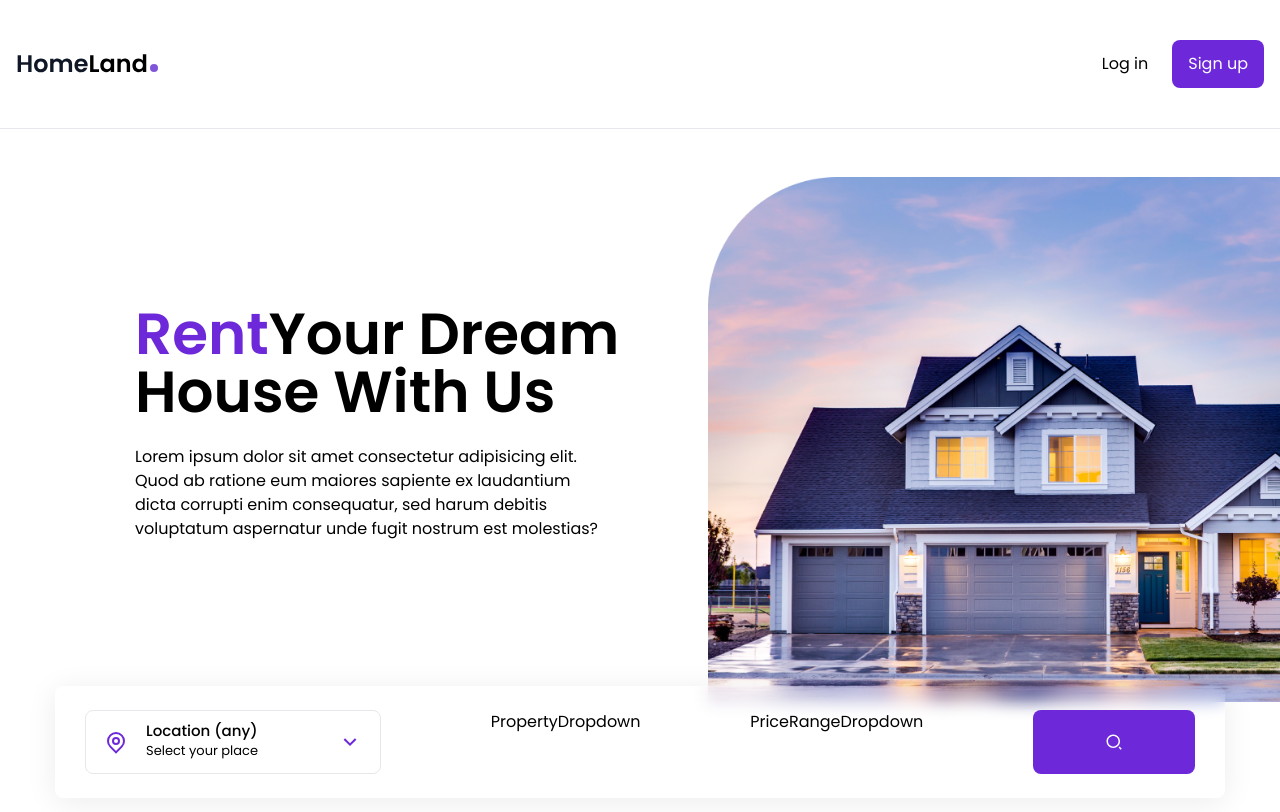
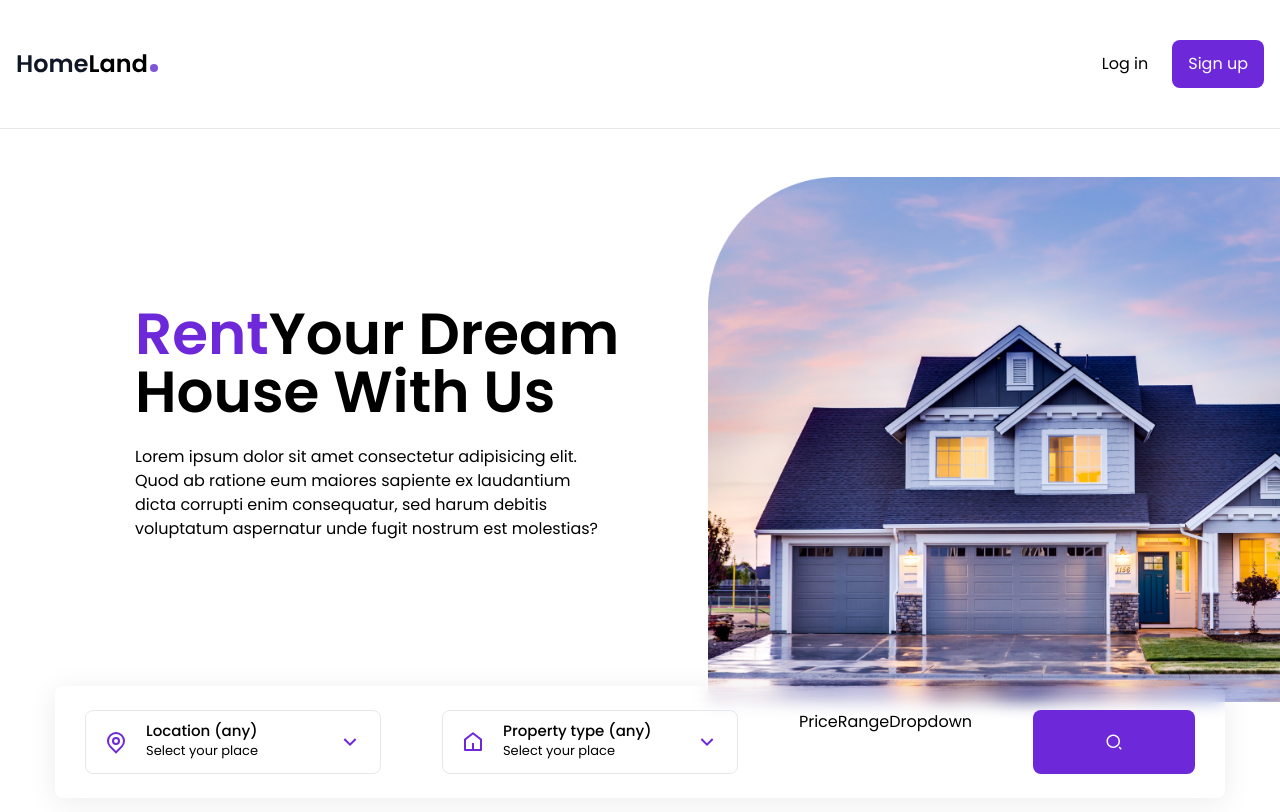
Before and after one commit to RenanFachin/Study_RealStateWEB, a React (Vite) app: page / in a window 1280 px wide. Shown: the top 812 px of the page. Built offline with nearby package versions, Linux system fonts and the light colour scheme.

Commit message:
feat: propertyDropdown menu using houseContext

```diff
--- a/src/components/Dropdown/PropertyDropdown.tsx
+++ b/src/components/Dropdown/PropertyDropdown.tsx
@@ -1,7 +1,59 @@
+import { useState, useEffect } from "react"
+
+import { RiHome5Line, RiArrowDownSLine, RiArrowUpSLine } from 'react-icons/ri'
+
+import { Menu } from '@headlessui/react'
+
+import { useHouse } from "../../hooks/useHouse"
+
 export function PropertyDropdown() {
+
+    const { property, setProperty, properties } = useHouse()
+
+    // console.log(property)
+
+    const [isOpen, setIsOpen] = useState(false)
+
     return (
-        <div>
-            PropertyDropdown
-        </div>
+        <Menu as='div' className='w-full lg: max-w-[296px] cursor-pointer relative'>
+            <Menu.Button
+                className='flex h-[64px] items-center px-[18px] border rounded-lg w-full text-left'
+                onClick={() => { setIsOpen(!isOpen) }}
+            >
+
+                <RiHome5Line className="text-2xl mr-[18px] text-violet-700" />
+
+                <div>
+                    <div className="text-[15px] font-medium leading-tight">
+                        {property}
+                    </div>
+
+                    <div className="text-[13px]">
+                        Select your place
+                    </div>
+                </div>
+
+                {isOpen ? (
+                    <RiArrowUpSLine className="text-2xl text-violet-700 ml-auto" />
+                ) : (
+                    <RiArrowDownSLine className="text-2xl text-violet-700 ml-auto" />
+                )}
+
+            </Menu.Button>
+
+            <Menu.Items className='px-6 py-8 text-[15px] space-y-6 shadow-md bg-white absolute w-full z-10 list-none rounded-b-lg'>
+                {properties.map((property, index) => {
+                    return (
+                        <Menu.Item as='li'
+                            key={index}
+                            className='cursor-pointer hover:text-violet-700 transition'
+                            onClick={() => setProperty(property.toString())}
+                        >
+                            {property}
+                        </Menu.Item>
+                    )
+                })}
+            </Menu.Items>
+        </Menu>
     )
 }
--- a/src/contexts/HouseContexts.tsx
+++ b/src/contexts/HouseContexts.tsx
@@ -29,8 +29,9 @@ interface HouseContextProps {
     property: string;
     properties: Array<String>;
     price: string;
-    loading: boolean
-    setCountry: (country: string) => void,
+    loading: boolean;
+    setCountry: (country: string) => void;
+    setProperty: (properties: string) => void;
 }
 
 export const HouseContext = createContext({} as HouseContextProps)
@@ -44,7 +45,7 @@ export function HouseProvider({ children }: HouseProviderProps) {
     const [country, setCountry] = useState('Location (any)')
     const [countries, setCountries] = useState<string[]>([])
     const [property, setProperty] = useState('Property type (any)')
-    const [properties, setProperties] = useState([])
+    const [properties, setProperties] = useState<string[]>([])
     const [price, setPrice] = useState('Price range (any)')
     const [loading, setLoading] = useState(false)
 
@@ -65,15 +66,29 @@ export function HouseProvider({ children }: HouseProviderProps) {
 
         // Definindo o state
         setCountries(uniqueCountries)
-    },[])
+    }, [])
+
+    // return all properties when user rendering page
+    useEffect(() => {
+        const allProperties = houses.map((house) => {
+            return house.type
+        })
+
+        // ['location (any)', 'Apartment', 'House' ]
+        const uniqueProperties = ['Location (any)', ...new Set(allProperties)]
+
+        // Definindo o state
+        setProperties(uniqueProperties)
+
+    }, [])
 
 
     return (
-        <HouseContext.Provider value={{ houses, country, setCountry, countries, property, properties, price, loading }}>
+        <HouseContext.Provider value={{ houses, country, setCountry, countries, property, setProperty, properties, price, loading }}>
             {children}
         </HouseContext.Provider>
     )
 }
 
 
-//setCountry, setProperty,  setPrice
+//  setPrice
```
